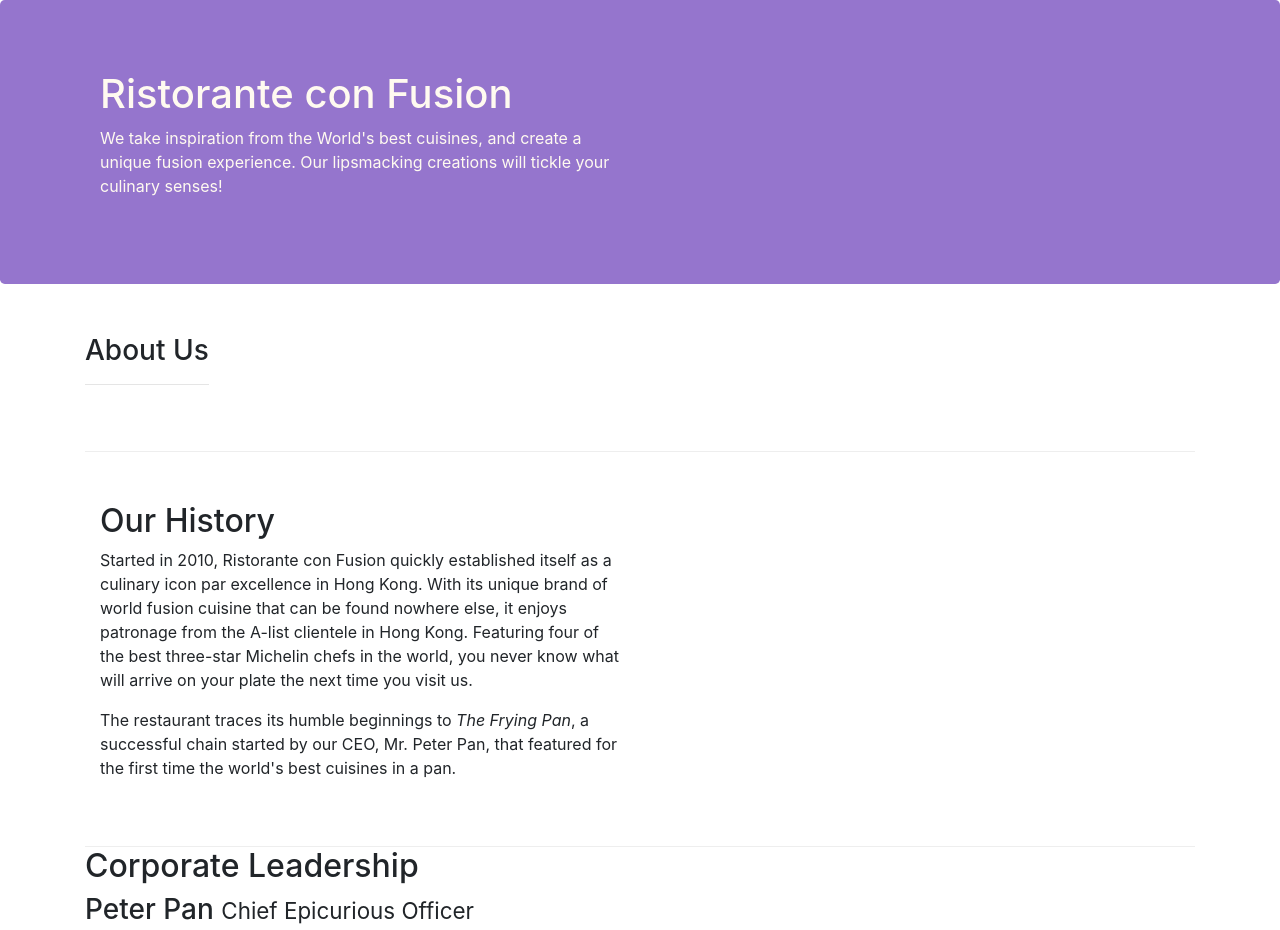
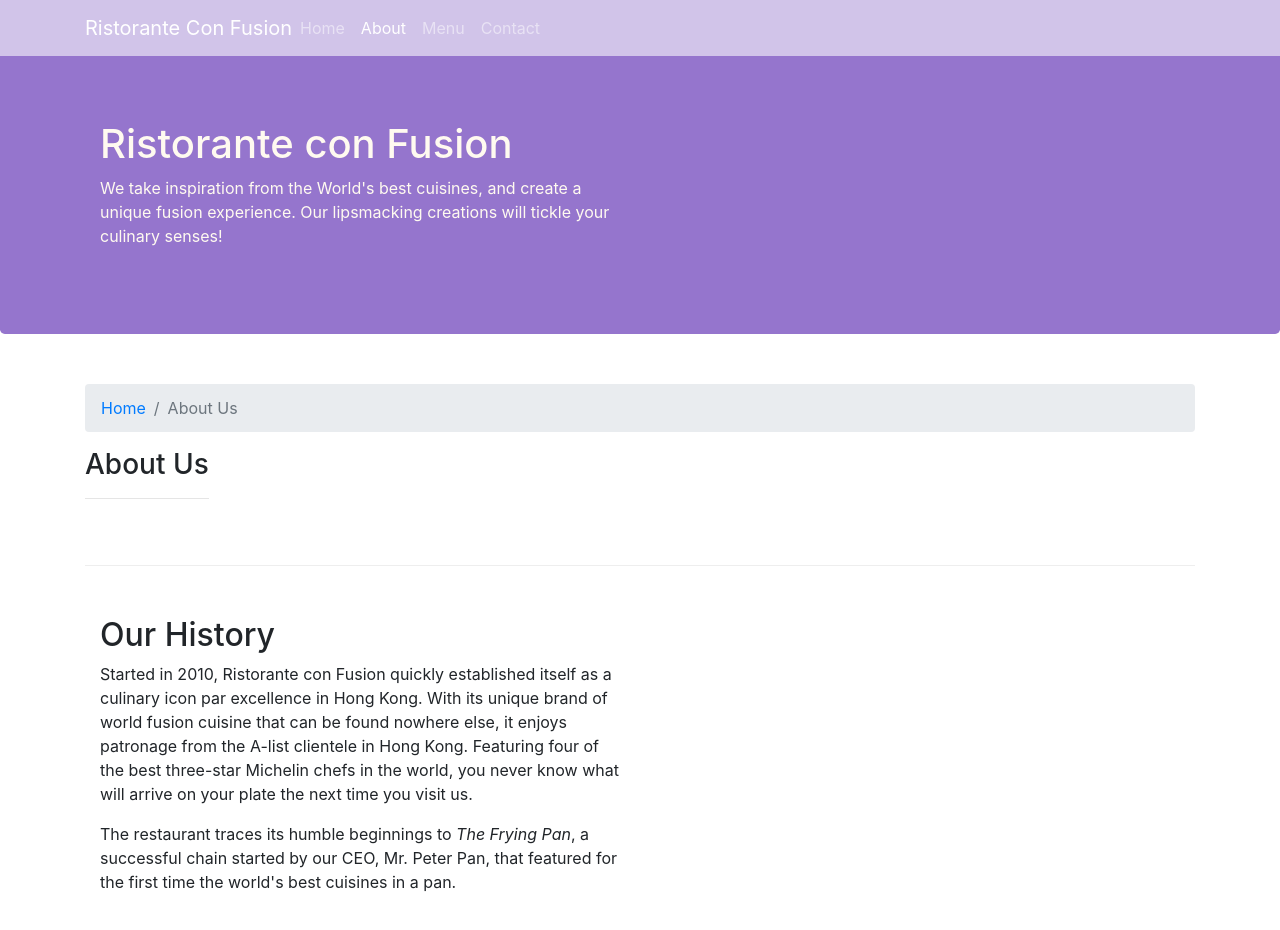
Before and after one commit to Okamoto-001/Hotel-Booking, a website: page aboutus.html in a window 1280 px wide. Shown: the top 930 px of the page. Drawn offline with nearby package versions, Linux system fonts and the light colour scheme.

Commit message:
Navbar and Breadcrumbs

```diff
--- a/aboutus.html
+++ b/aboutus.html
@@ -13,7 +13,22 @@
 </head>
 
 <body>
-
+    <nav class = "navbar navbar-dark navbar-expand-sm fixed-top">
+        <div class = "container">
+            <button class="navbar-toggler" type="button" data-toggle="collapse" data-targe="#Navbar">
+                <sapn class="navbar-toggler-icon"></sapn>
+            </button>
+            <a class = "navbar-brand mr-auto" href = "./index.html"> Ristorante Con Fusion</a>
+            <div class="collapse navbar-collapse" id="Navbar">
+                <ul class="navbar-nav mr-auto">
+                    <li class = "nav-item"><a class="nav-link" href="./index.html">Home</a></li>
+                    <li class = "nav-item active"><a class="nav-link" href="">About</a></li>
+                    <li class = "nav-item"><a class="nav-link" href="#">Menu</a></li>
+                    <li class = "nav-item"><a class="nav-link" href="#">Contact</a></li>
+                </ul>
+            </div>
+        </div>
+    </nav>
     <header class="jumbotron">
         <div class="container">
             <div class="row row-header">
@@ -30,6 +45,10 @@
 
     <div class = "container">
         <div class = "row row-content align-items-stretch">
+            <ol class="col-12 breadcrumb">
+                <li class="breadcrumb-item"> <a href="./index.html">Home</a></li>
+                <li class="breadcrumb-item active"> About Us</li>
+            </ol>
             <div>
                <h3>About Us</h3>
                <hr>
@@ -77,7 +96,7 @@
                 <div class="col-4 offset-1 col-sm-2">
                     <h5>Links</h5>
                     <ul class="list-unstyled">
-                        <li><a href="#">Home</a></li>
+                        <li><a href="./index.html">Home</a></li>
                         <li><a href="#">About</a></li>
                         <li><a href="#">Menu</a></li>
                         <li><a href="#">Contact</a></li>
--- a/css/styles.css
+++ b/css/styles.css
@@ -28,3 +28,12 @@
     margin:0px;
     color:#0f0f0f;
 }
+
+body {
+    padding:50px 0px 0px 0px;
+    z-index: 0;
+}
+
+.navbar-dark {
+    background-color: #D1C4E9;
+}
--- a/package.json
+++ b/package.json
@@ -15,6 +15,8 @@
   },
   "dependencies": {
     "bootstrap": "^4.5.3",
+    "bootstrap-social": "^5.1.1",
+    "font-awesome": "^4.7.0",
     "jquery": "^3.3.1",
     "popper.js": "^1.12.9"
   }
```
Also changed, not shown: index.html (+18 -3 lines), 1 other file.
